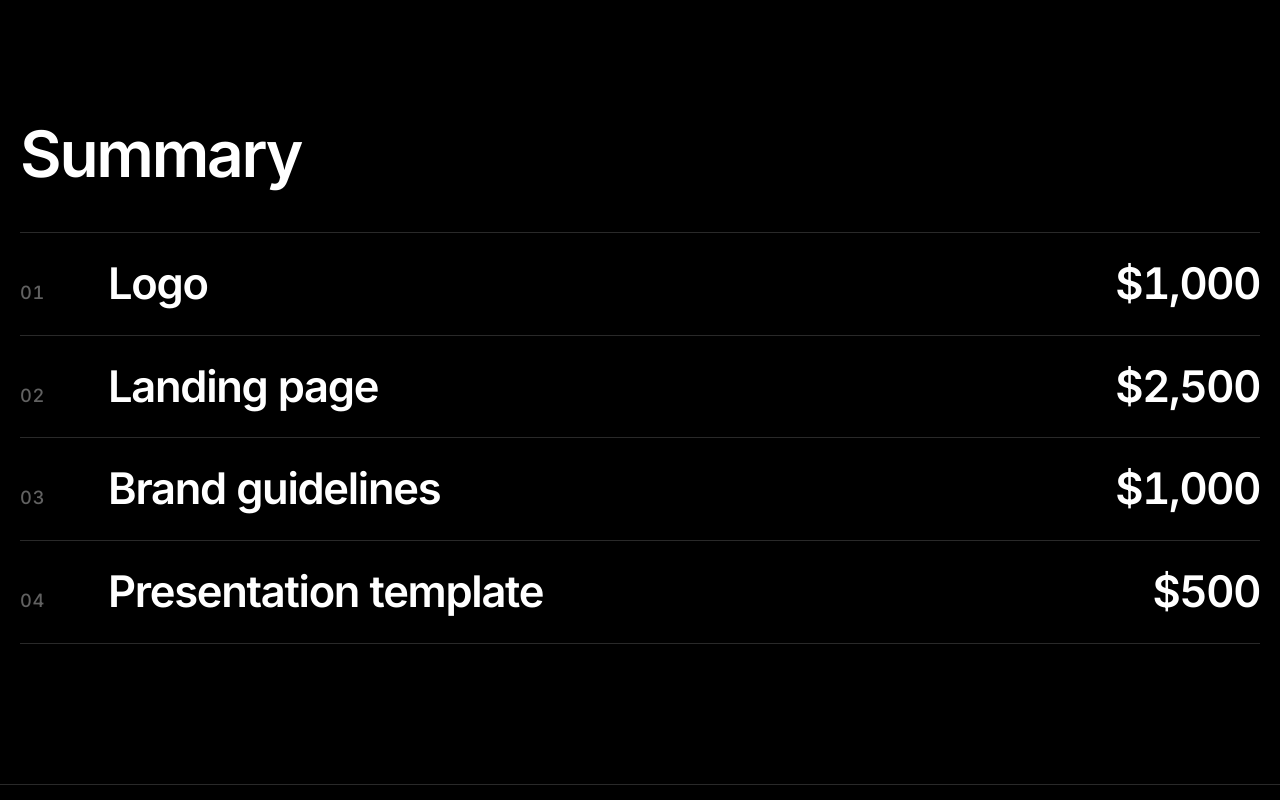
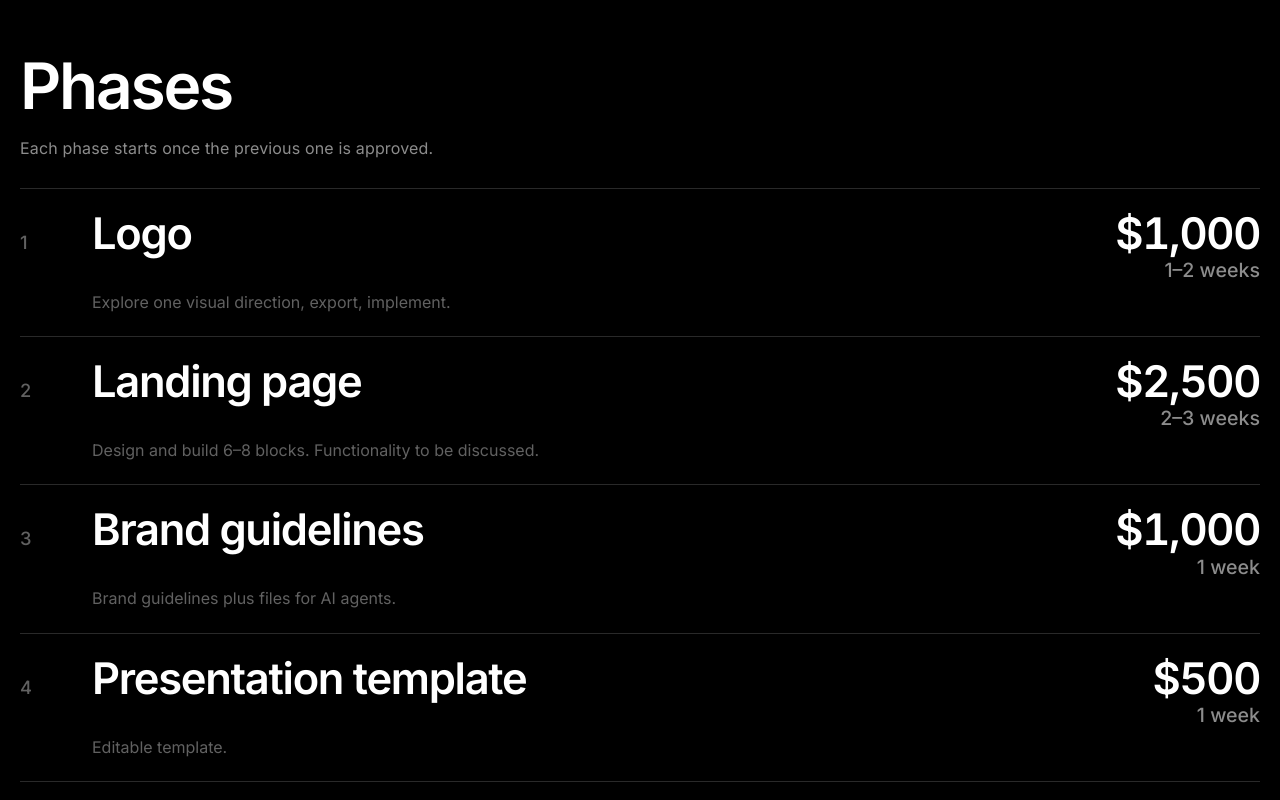
Before and after one commit to grivitsky/design-proposals, a plain HTML site: page proximal-vc/index.html in a window 1280 px wide. Shown: the part 9880-10680 px from the top of the page. Drawn offline with Linux system fonts and the light colour scheme.

Commit message:
Fold pricing into the Phases slide
Each phase shows its price above the duration. The separate Summary slide is gone.

Co-authored-by: Nikita <grivitsky@users.noreply.github.com>

```diff
--- a/proximal-vc/index.html
+++ b/proximal-vc/index.html
@@ -163,18 +163,6 @@
       </div>
     </section>
 
-    <section class="block slide" id="summary">
-      <div class="stage summary reveal">
-        <h2>Summary</h2>
-        <ol class="prices">
-          <li><span class="name">Logo</span><span>$1,000</span></li>
-          <li><span class="name">Landing page</span><span>$2,500</span></li>
-          <li><span class="name">Brand guidelines</span><span>$1,000</span></li>
-          <li><span class="name">Presentation template</span><span>$500</span></li>
-        </ol>
-      </div>
-    </section>
-
     <section class="block slide" id="phases">
       <div class="stage reveal">
         <h2>Phases</h2>
@@ -183,25 +171,25 @@
           <li tabindex="0">
             <span class="num">1</span>
             <span class="name">Logo</span>
-            <span class="time">1–2 weeks</span>
+            <span class="aside"><span class="price">$1,000</span><span class="time">1–2 weeks</span></span>
             <p class="detail">Explore one visual direction, export, implement.</p>
           </li>
           <li tabindex="0">
             <span class="num">2</span>
             <span class="name">Landing page</span>
-            <span class="time">2–3 weeks</span>
+            <span class="aside"><span class="price">$2,500</span><span class="time">2–3 weeks</span></span>
             <p class="detail">Design and build 6–8 blocks. Functionality to be discussed.</p>
           </li>
           <li tabindex="0">
             <span class="num">3</span>
             <span class="name">Brand guidelines</span>
-            <span class="time">1 week</span>
+            <span class="aside"><span class="price">$1,000</span><span class="time">1 week</span></span>
             <p class="detail">Brand guidelines plus files for AI agents.</p>
           </li>
           <li tabindex="0">
             <span class="num">4</span>
             <span class="name">Presentation template</span>
-            <span class="time">1 week</span>
+            <span class="aside"><span class="price">$500</span><span class="time">1 week</span></span>
             <p class="detail">Editable template.</p>
           </li>
         </ol>
--- a/proximal-vc/styles.css
+++ b/proximal-vc/styles.css
@@ -494,10 +494,23 @@ h2 { font-size: clamp(40px, 5vw, 64px); }
   font-weight: 500;
 }
 
+.phases .aside {
+  display: flex;
+  flex-direction: column;
+  align-items: flex-end;
+  gap: 6px;
+}
+
+.phases .price {
+  font-variant-numeric: tabular-nums;
+  line-height: 1;
+}
+
 .phases .time {
   font-size: 0.45em;
   font-weight: 500;
   letter-spacing: 0;
+  line-height: 1;
   color: var(--smoke);
 }
 
```
